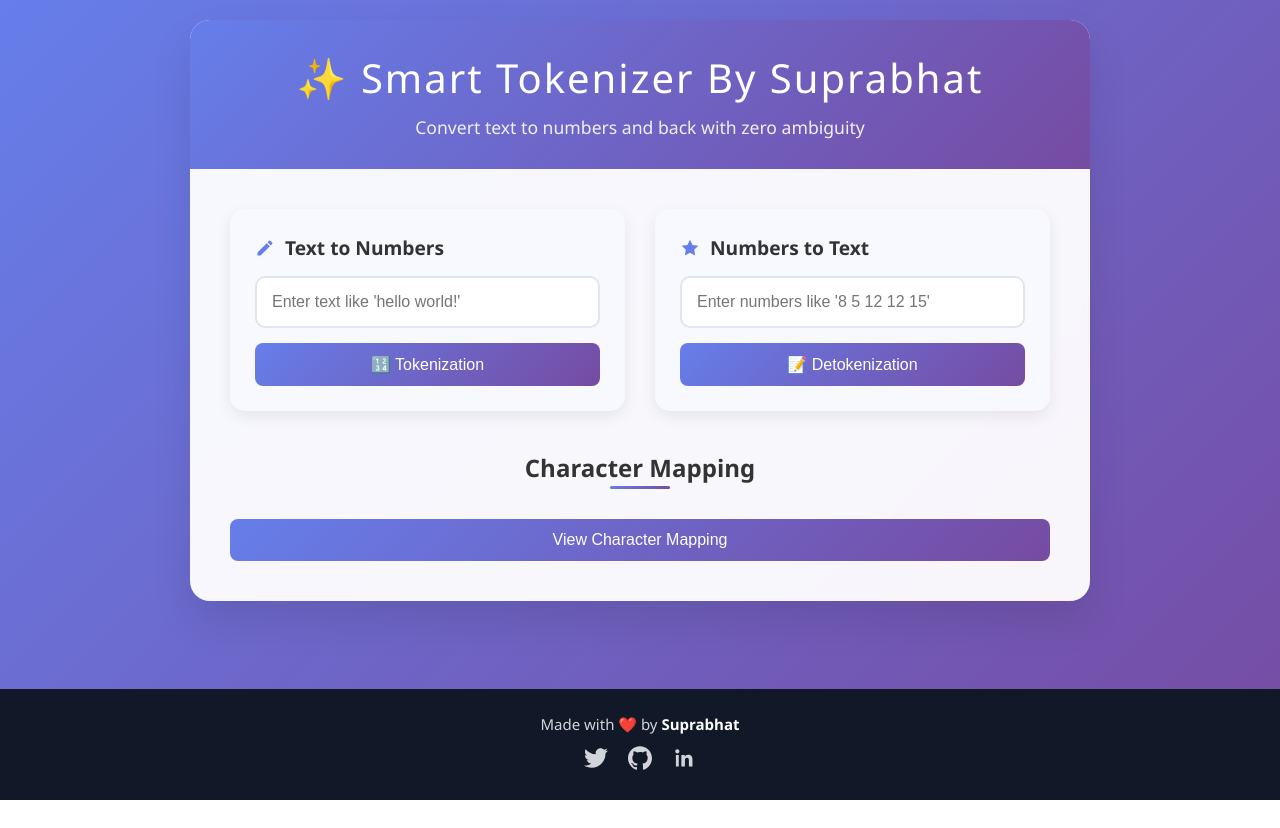
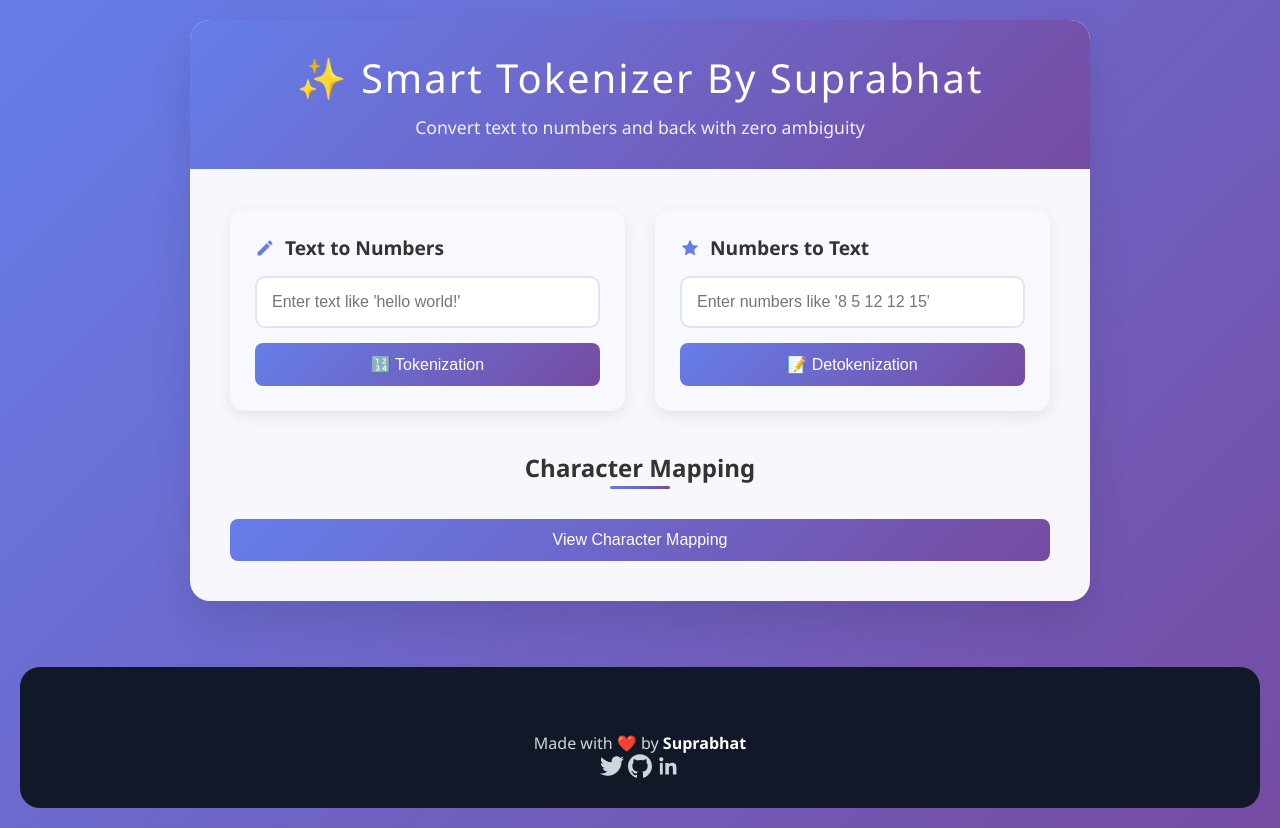
Before and after one commit to Suprabhat3/tokenizer, a plain HTML site: page index.html in a window 1280 px wide. Before the commit the page ends 800 px from the top, so only its background shows below. Drawn offline with Linux system fonts and the light colour scheme.

Commit message:
some fixes

```diff
--- a/index.html
+++ b/index.html
@@ -42,7 +42,7 @@
 
             <h3 class="section-title">Character Mapping</h3>
             <button id="viewMappingBtn" onclick="toggleTokenMapping()"
-            ">View Character Mapping</button>
+            >View Character Mapping</button>
             <div id="tokenMap" class="token-map" style="display: none;"></div>
 
         </div>
@@ -51,20 +51,11 @@
  <br>
  <br>
 <!-- Footer -->
-<footer style="
-    background: #111827;
-    color: #d1d5db;
-    padding: 25px 0;
-    text-align: center;
-    font-family: 'Segoe UI', Tahoma, Geneva, Verdana, sans-serif;  position: fixed;
-    bottom: 0;
-    left: 0;
-    width: 100%;
-">
-    <p style="font-size: 15px; margin-bottom: 12px;">
+<footer>
+    <p>
         Made with ❤️ by <strong style="color: #ffffff;">Suprabhat</strong>
     </p>
-    <div style="display: flex; justify-content: center; gap: 20px;">
+    <div>
 
         <!-- Twitter -->
         <a href="https://x.com/Suprabhat_3" target="_blank" style="color: #d1d5db; transition: 0.3s;">
--- a/style.css
+++ b/style.css
@@ -1,4 +1,4 @@
-        * {
+* {
             margin: 0;
             padding: 0;
             box-sizing: border-box;
@@ -9,6 +9,8 @@
             background: linear-gradient(135deg, #667eea 0%, #764ba2 100%);
             min-height: 100vh;
             padding: 20px;
+            display: flex;
+            flex-direction: column;
         }
 
         .container {
@@ -20,6 +22,7 @@
             box-shadow: 0 20px 40px rgba(0,0,0,0.1);
             overflow: hidden;
             animation: slideUp 0.8s ease-out;
+            flex: 1;
         }
 
         @keyframes slideUp {
@@ -223,3 +226,36 @@
             font-size: 0.9em;
             opacity: 0.8;
         }
+
+footer {
+    background: #111827;
+    color: #d1d5db;
+    padding: 25px 0;
+    text-align: center;
+    font-family: 'Segoe UI', Tahoma, Geneva, Verdana, sans-serif;
+    margin-top: auto; /* This pushes footer to bottom */
+    width: 100%;
+    position: relative; /* Remove fixed positioning */
+    bottom: auto; /* Remove fixed bottom */
+    left: auto; /* Remove fixed left */
+    border-radius: 20px;
+}
+
+/* Ensure footer links have proper hover effects */
+footer a {
+    color: #d1d5db;
+    transition: color 0.3s ease, transform 0.2s ease;
+    display: inline-block;
+}
+
+footer a:hover {
+    color: #ffffff;
+    transform: translateY(-2px);
+}
+
+/* Add some spacing before footer */
+footer::before {
+    content: "";
+    display: block;
+    height: 40px;
+}
```
Also changed, not shown: assets/characterMapping.png (added), assets/mainInterface.png (added), 1 other file.
